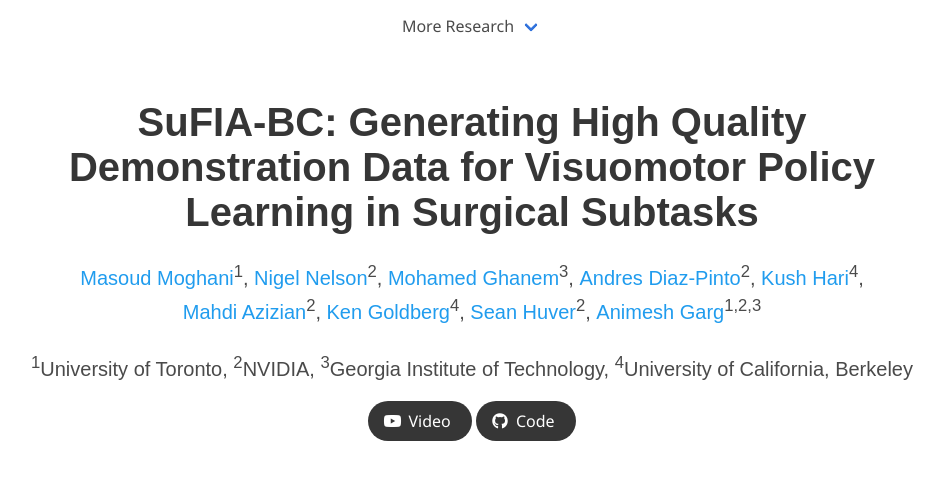
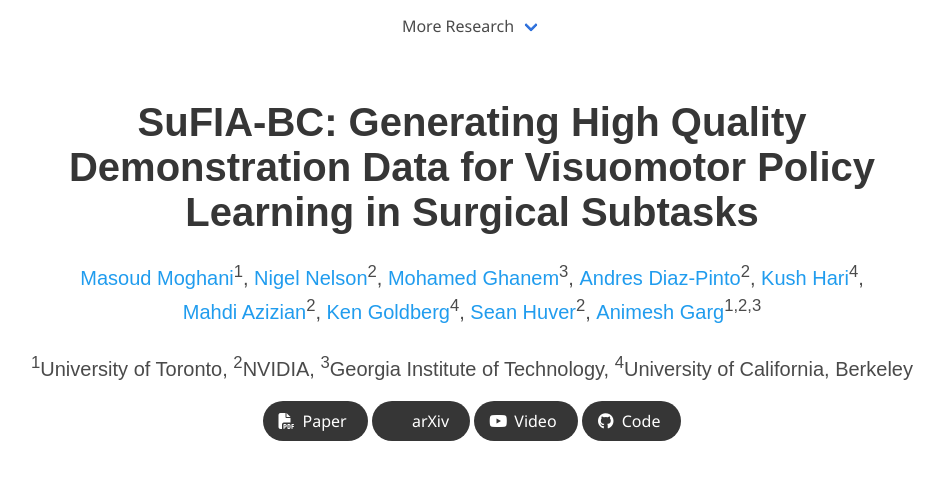
Before and after one commit to orbit-surgical/sufia-bc, a plain HTML site: page index.html in a window 1280 px wide. Shown: the top 491 px of the page, without its empty margins (168-1112 px from the left). Drawn offline with nearby package versions, Linux system fonts and the light colour scheme; some icons are missing; a web font is replaced by a local one.

Commit message:
update index.html

```diff
--- a/index.html
+++ b/index.html
@@ -108,8 +108,8 @@
           <div class="column has-text-centered">
             <div class="publication-links">
               <!-- PDF Link. -->
-              <!-- <span class="link-block">
-                <a href=""
+              <span class="link-block">
+                <a href="https://drive.google.com/file/d/1OyoRGr8wZwntHv15xxaT2jl8QRSjjd3w/view?usp=sharing"
                    class="external-link button is-normal is-rounded is-dark">
                   <span class="icon">
                       <i class="fas fa-file-pdf"></i>
@@ -125,7 +125,7 @@
                   </span>
                   <span>arXiv</span>
                 </a>
-              </span> -->
+              </span>
               <!-- Video Link. -->
               <span class="link-block">
                 <a href="https://youtu.be/jCvZYf0saRo"
```
